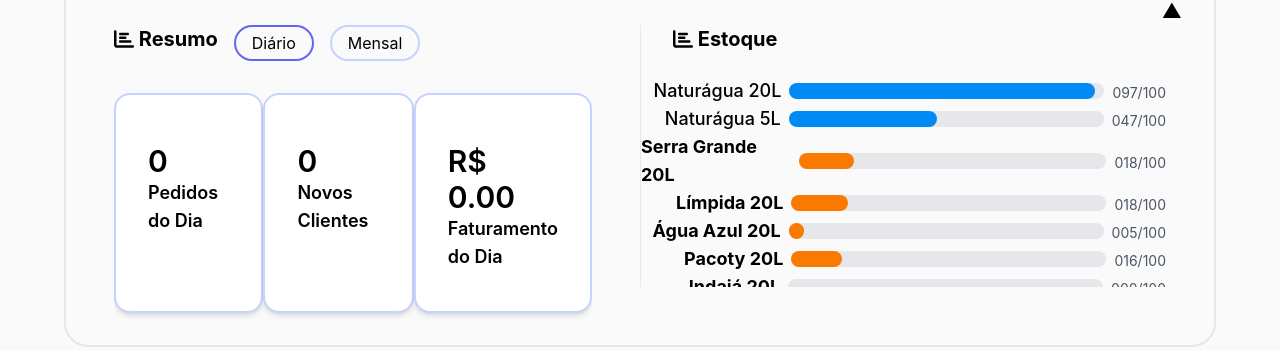
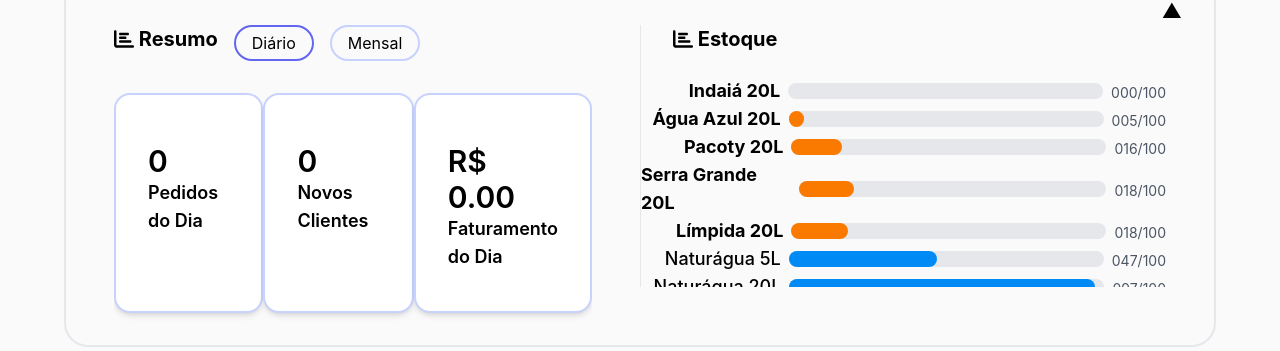
Before and after one commit to BurnouTeam/Drops, a React (Vite) app: page / in a window 1280 px wide. Shown: the part 128-479 px from the top of the page. Built offline with nearby package versions, Linux system fonts and the light colour scheme; no server answers.

Commit message:
:bug: fix(progressBar): now updates the items after the fetch of the products

```diff
--- a/src/components/OrdersOverview.tsx
+++ b/src/components/OrdersOverview.tsx
@@ -25,11 +25,12 @@
     moneyMade: 0,
   });
 
+  console.log(products)
+
   const fetchProducts = async (): Promise<void> => {
     try {
       const response = await api.get("/product/2");
       if ( response.status === 200 ) {
-        console.log(response.data)
         setProducts(response.data);
       }
 
@@ -89,7 +90,7 @@
       socket.off('dataUpdate', handleDataUpdate);
     }
 
-  }, [] )
+  }, [socket] )
 
   return (
     <div
@@ -132,7 +133,7 @@
             </div>
           </div>
           <div className='w-1/2'>
-            <ProgressBarCard data={products} orderBy="asc"/>
+            <ProgressBarCard key={products.length} data={products} orderBy="asc"/>
           </div>
         </div>
       )}
--- a/src/components/ProgressBarCard.tsx
+++ b/src/components/ProgressBarCard.tsx
@@ -12,10 +12,12 @@
 const ProgressBarCard: React.FC<ProgressBarCardProps> = ({ data = [] , orderBy="asc"}) => {
 
   const { socket } = useWebSocket();
-  const [filtered, setFiltered] = useState<Product[]>(data);
+
+  const [filtered, setFiltered] = useState<Product[]>([]);
 
   useEffect( () => {
-    // filtered = orderBy.toLowerCase() === "asc" ? data?.sort( (a,b) => {return a.quantity - b.quantity} ): data;
+    const filteredData = orderBy.toLowerCase() === "asc" ? data?.sort( (a,b) => {return a.quantity - b.quantity} ): orderBy.toLowerCase() === "desc" ? data?.sort( (a,b) => {return b.quantity - a.quantity} ) :data;
+    setFiltered(filteredData)
   }, [orderBy])
 
   useEffect( () => {
```
